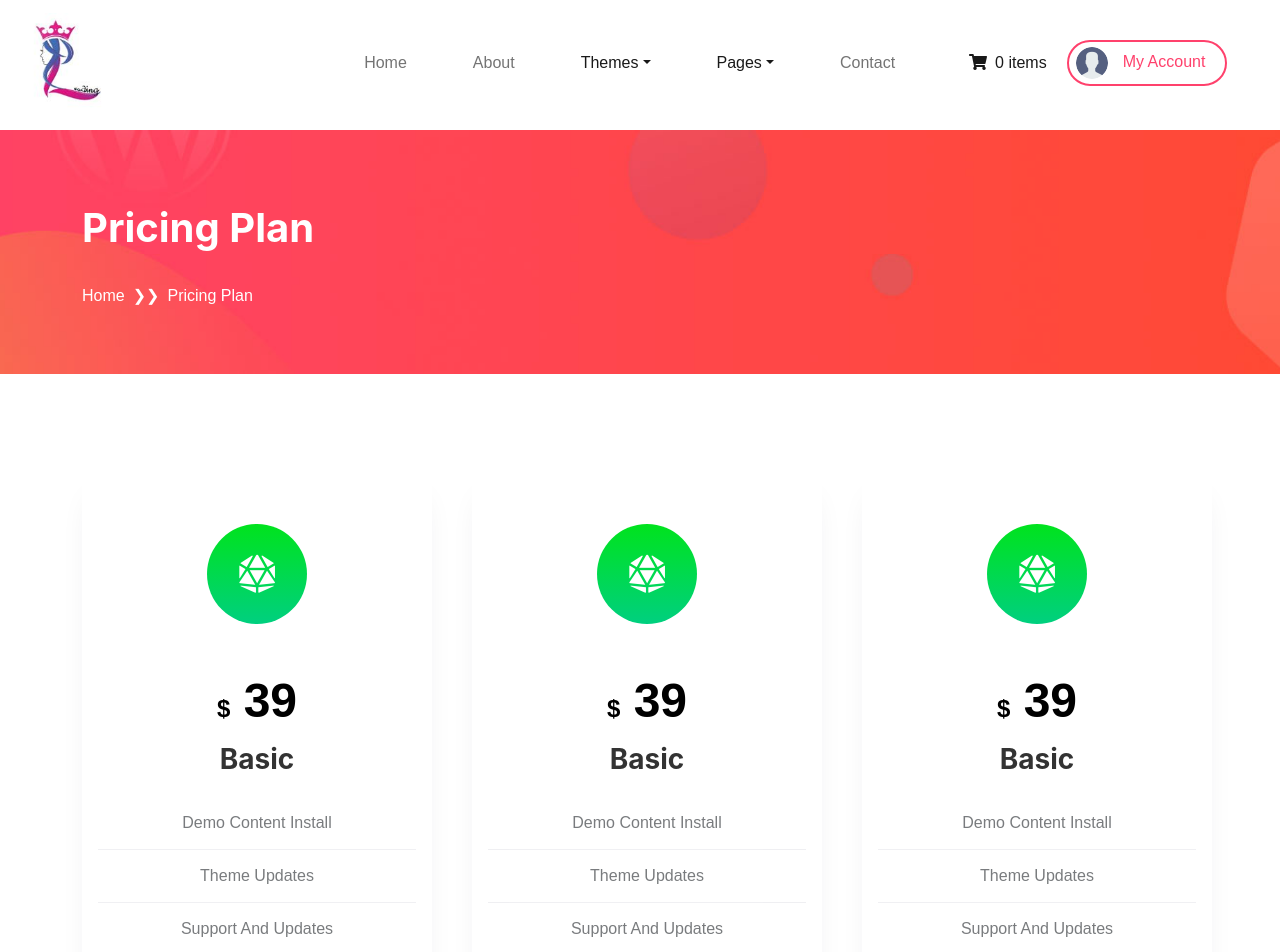
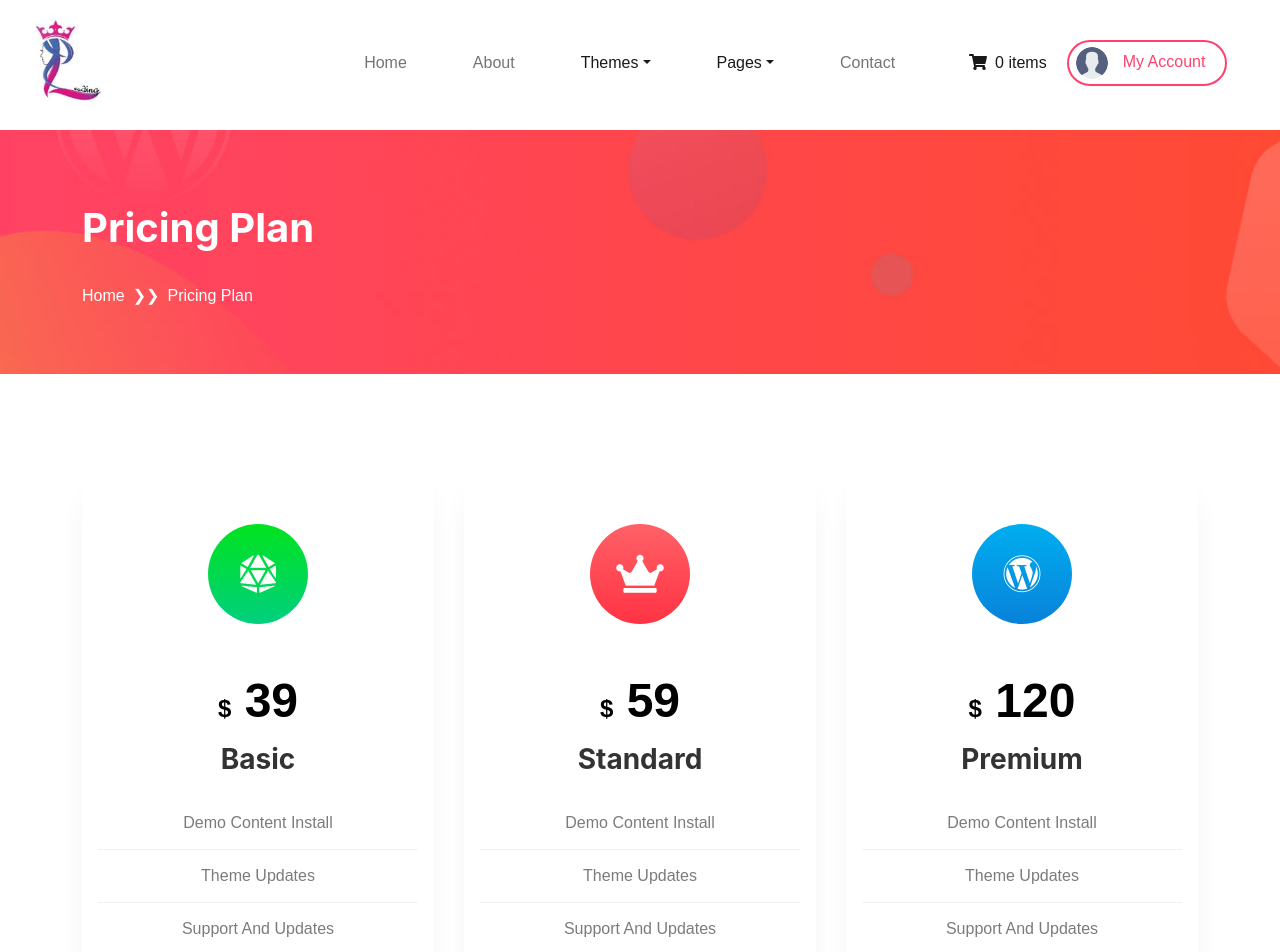
Before and after one commit to Sara-M5/Leading-Leadies, a React (Create React App) app: page /PricingPlan in a window 1280 px wide. Shown: the top 952 px of the page. Built offline with nearby package versions, Linux system fonts and the light colour scheme.

Commit message:
Update PricingPlan.js

```diff
--- a/src/Pages/Pages/Pricing Plan/PricingPlan.js
+++ b/src/Pages/Pages/Pricing Plan/PricingPlan.js
@@ -17,26 +17,8 @@ const PricingPlan = () => {
 
 
 
-         <div className="row text-center grid-3">
-
-              <PricingPlans
-                 title="Basic"
-                 images="../images/pricing1.JPG"
-                 Price="$ 59"
-                  />
-
-              <PricingPlans
-                 title="Standard"
-                 images="../images/pricing2.JPG"
-                 Price="$ 59"
-                  />
-
-              <PricingPlans
-
-                 title="Premium"
-                 images="../images/pricing3.JPG"
-                 Price="$ 129"
-                 />
+         <div className="row text-center">
+               <PricingPlans />
          </div>
 
          <LastPart />
```
